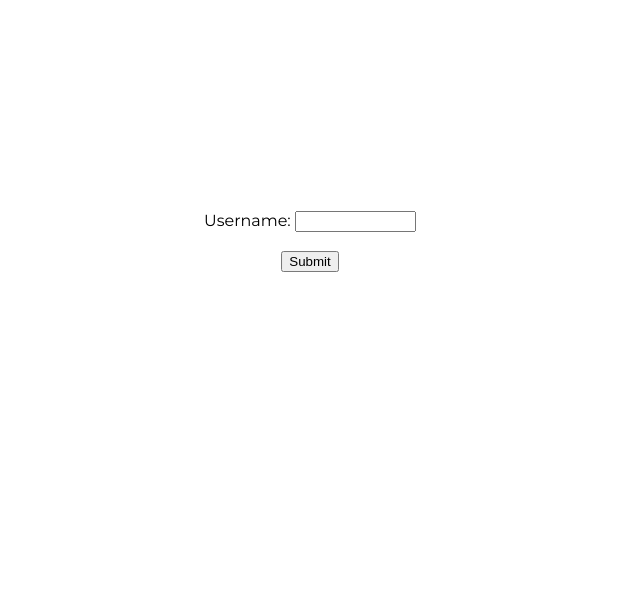
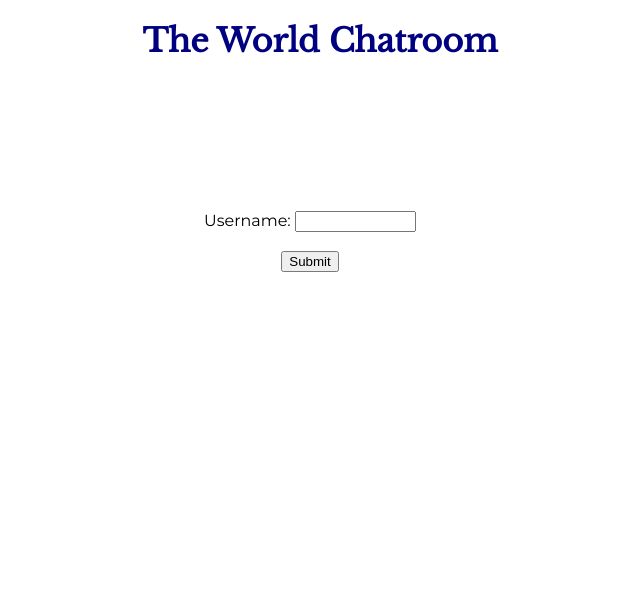
Before and after one commit to SagaraK/netart_chatroom, a plain HTML site: page index.html in a window 1280 px wide. Shown: the whole page, without its empty margins (330-970 px from the left). Drawn offline with nearby package versions, Linux system fonts and the light colour scheme.

Commit message:
updated index

```diff
--- a/index.html
+++ b/index.html
@@ -6,6 +6,7 @@
     <link rel="stylesheet" href="css/style.css">
   </head>
   <body>
+    <h1>The World Chatroom</h1>
     <div class="container2">
     <form action = pagethree.html>
       Username:
```
